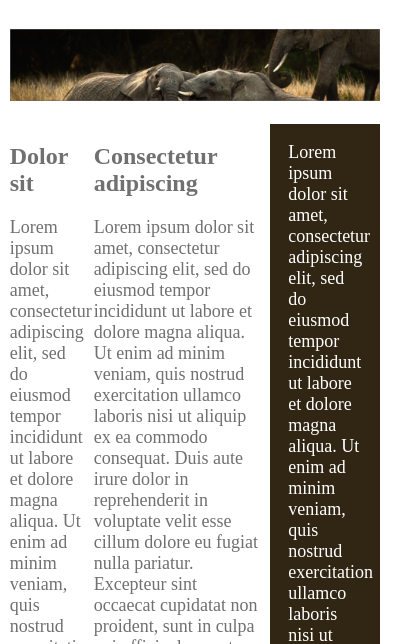
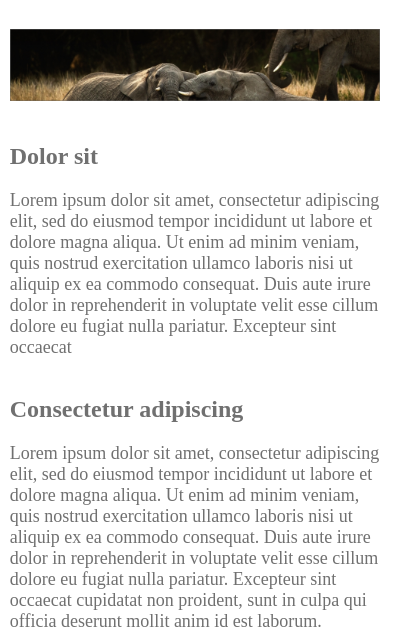
Before and after one commit to rob-1four/responsive-web-design, a plain HTML site: page think-responsively/index.html in a window 390 px wide. Shown: the part 200-844 px from the top of the page, 416 px wide, since content can reach past the window. Drawn offline with Linux system fonts and the light colour scheme.

Commit message:
finished working on media queries

```diff
--- a/think-responsively/css/style.css
+++ b/think-responsively/css/style.css
@@ -49,6 +49,14 @@ img {
   margin: 1em 0;
 }
 
+/* Media Query */
+@media screen and (max-width: 600px) {
+  .columns {
+    display: flex;
+    flex-direction: column;
+  }
+}
+
 .col-1 {
   width: 20%;
 }
@@ -61,6 +69,15 @@ img {
   width: 70%;
 }
 
+/* Media queries class columns */
+@media screen and (max-width: 600px) {
+  .col-1,
+  .col-2,
+  .col-3 {
+    width: 100%;
+  }
+}
+
 .col-accent {
   background: #312614;
   color: white;
```
